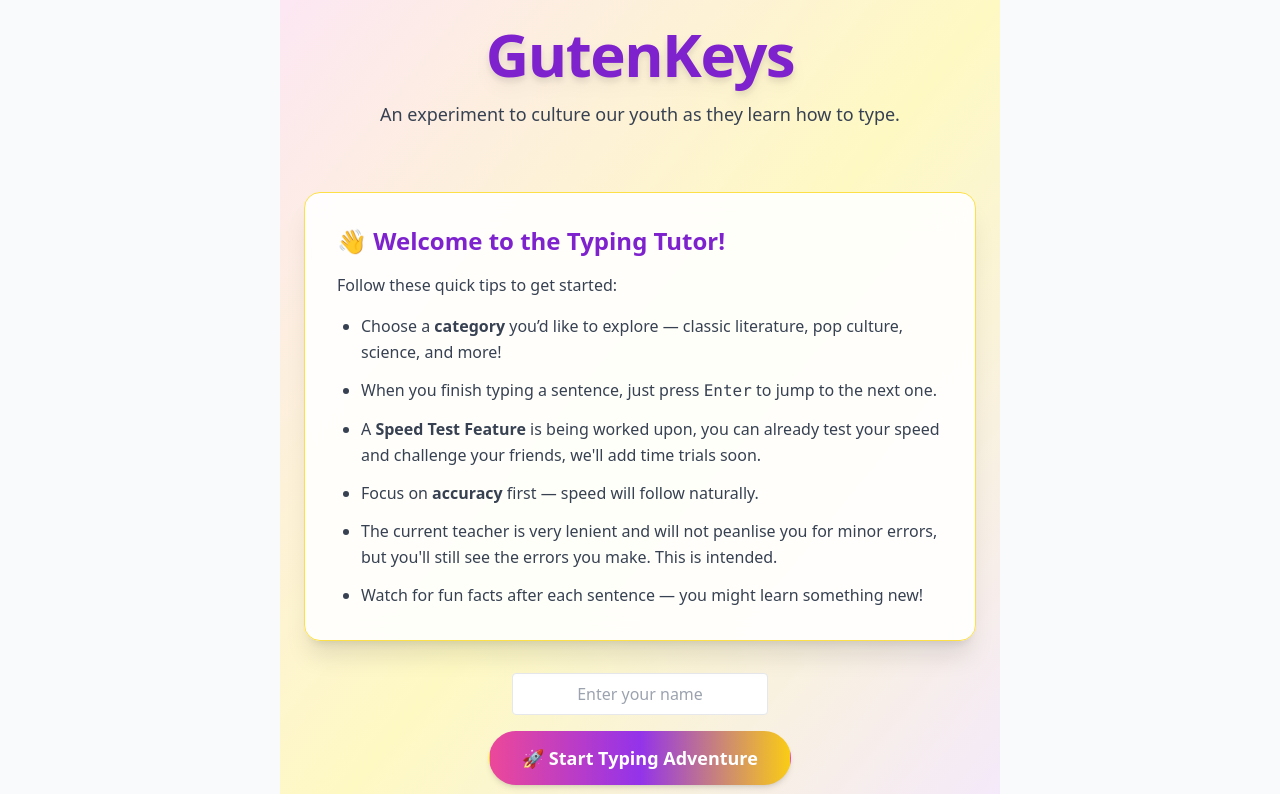
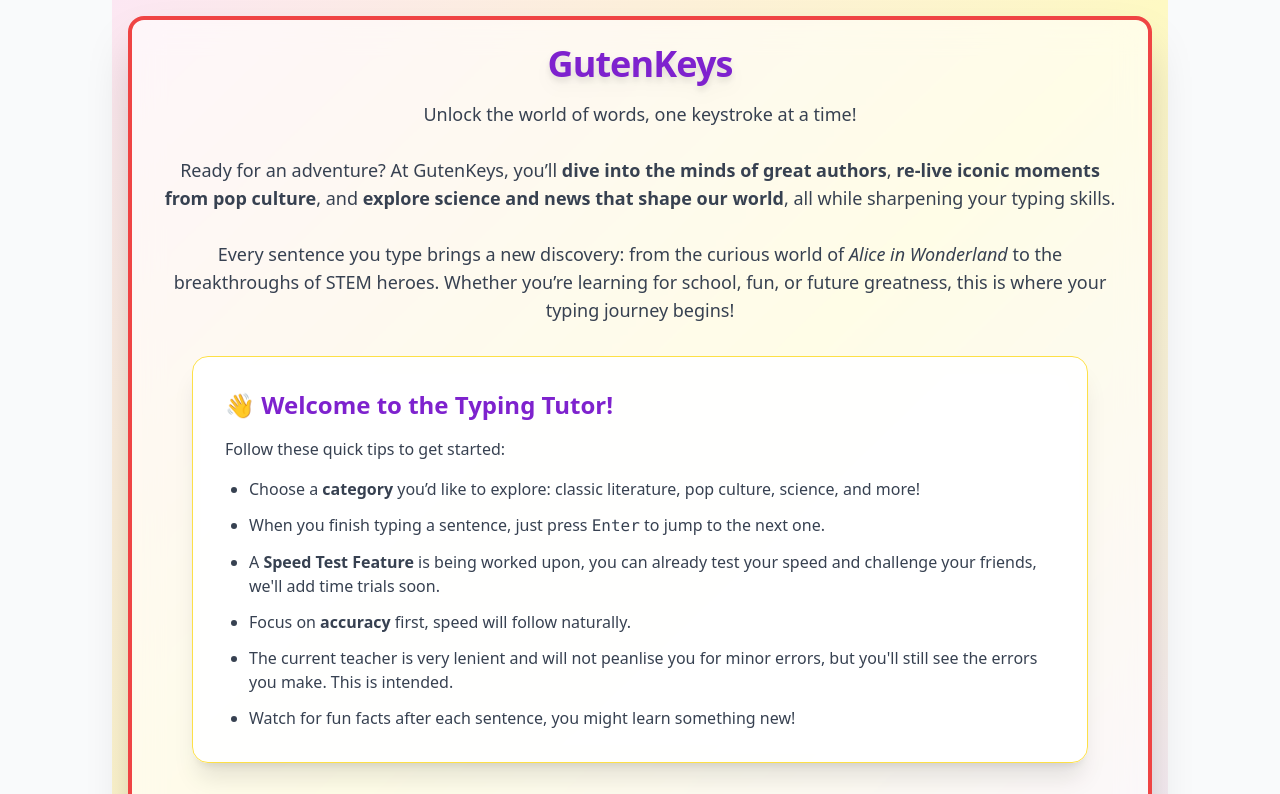
Before and after one commit to Bingeljell/typing-tutor-app, a React (Vite) app: page / in a window 1280 px wide. Shown: the top 794 px of the page. Built offline with nearby package versions, Linux system fonts and the light colour scheme.

Commit message:
Chore: fixed some styling inconsistencies

```diff
--- a/src/components/Landing.jsx
+++ b/src/components/Landing.jsx
@@ -28,25 +28,31 @@
     return (
       //<div className="flex flex-col items-center justify-center min-h-screen bg-gradient-to-br from-pink-100 via-yellow-100 to-purple-100 text-center p-6 font-sans">
       <motion.div
-        className="flex flex-col items-center justify-center min-h-screen bg-gradient-to-br from-pink-100 via-yellow-100 to-purple-100 text-center p-6 font-sans"
+        className="flex flex-col items-center justify-center min-h-screen bg-gradient-to-br from-pink-100 via-yellow-100 to-purple-100 text-center p-4 font-sans"
         initial={{ opacity: 0 }}
         animate={{ opacity: 1 }}
         transition={{ duration: 0.5, ease: 'easeOut' }}
       >
+       <div className="bg-white/60 backdrop-blur-lg border border-gray-300 rounded-2xl shadow-2xl p-6 max-w-5xl w-full mx-auto text-center border-4 border-red-500">
         {/* <h1 className="text-5xl font-bold text-purple-800 mb-4">GutenKeys</h1> */}
-        <h1 className="text-6xl font-extrabold text-purple-700 drop-shadow-lg font-display mb-4 tracking-tight">GutenKeys</h1>
+        <h1 className="sm:text-4xl font-extrabold text-purple-700 drop-shadow-lg font-display mb-4 tracking-tight">GutenKeys</h1>
 
-        <p className="text-lg text-gray-700 mb-8">An experiment to culture our youth as they learn how to type.</p>
-          {/* <div className="bg-white border border-yellow-200 rounded-lg shadow p-6 max-w-xl mx-auto mt-6 text-left"> */}
-          <div className="bg-white/90 backdrop-blur-lg border border-yellow-300 rounded-2xl shadow-xl p-8 max-w-2xl mx-auto mt-8 text-left transition-transform hover:scale-[1.01]">
+        {/* <p className="text-lg text-gray-700 mb-8">An experiment to culture our youth as they learn how to type.</p> */}
+        <p className="sm:text-lg text-gray-700 mb-2 leading-relaxed">
+          Unlock the world of words, one keystroke at a time! <br /><br />
+          Ready for an adventure? At GutenKeys, you’ll <strong>dive into the minds of great authors</strong>, <strong>re-live iconic moments from pop culture</strong>, and <strong>explore science and news that shape our world</strong>, all while sharpening your typing skills.
+          <br /><br />
+          Every sentence you type brings a new discovery: from the curious world of <em>Alice in Wonderland</em> to the breakthroughs of STEM heroes. Whether you’re learning for school, fun, or future greatness, this is where your typing journey begins!
+        </p>
+          <div className="bg-white/90 backdrop-blur-lg border border-yellow-300 rounded-2xl shadow-xl p-8 max-w-4xl mx-auto mt-8 text-left transition-transform hover:scale-[1.01]">
 
-          <h3 className="text-2xl font-bold text-purple-700 mb-4">👋 Welcome to the Typing Tutor!</h3>
+          <h3 className="sm:text-2xl font-bold text-purple-700 mb-4">👋 Welcome to the Typing Tutor!</h3>
           <p className="text-gray-700 mb-4">
             Follow these quick tips to get started:
           </p>
-          <ul className="list-disc pl-6 space-y-3 text-gray-700 text-base leading-relaxed">
+          <ul className="sm:text-base list-disc pl-6 space-y-3 text-gray-700 text-base leading-relaxed">
             <li>
-              Choose a <strong>category</strong> you’d like to explore — classic literature, pop culture, science, and more!
+              Choose a <strong>category</strong> you’d like to explore: classic literature, pop culture, science, and more!
             </li>
             <li>
               When you finish typing a sentence, just press <kbd>Enter</kbd> to jump to the next one.
@@ -55,13 +61,13 @@
               A <strong>Speed Test Feature</strong> is being worked upon, you can already test your speed and challenge your friends, we'll add time trials soon.
             </li>
             <li>
-              Focus on <strong>accuracy</strong> first — speed will follow naturally.
+              Focus on <strong>accuracy</strong> first, speed will follow naturally.
             </li>
             <li>
               The current teacher is very lenient and will not peanlise you for minor errors, but you'll still see the errors you make. This is intended.
             </li>
             <li>
-              Watch for fun facts after each sentence — you might learn something new!
+              Watch for fun facts after each sentence, you might learn something new!
             </li>
           </ul>
         </div>
@@ -94,6 +100,7 @@
             Test My Speed
           </button>
         </form>
+       </div>
       </motion.div>
     );
   };
--- a/src/components/SpeedTestPage.jsx
+++ b/src/components/SpeedTestPage.jsx
@@ -80,7 +80,7 @@
       animate={{ opacity: 1 }}
       transition={{ duration: 0.5 }}
     >
-      <div className="max-w-xl bg-white/90 backdrop-blur-lg border rounded-xl shadow p-8 text-center">
+      <div className="max-w-5xl bg-white/90 backdrop-blur-lg border rounded-xl shadow p-8 text-center">
         <h1 className="text-3xl font-bold text-purple-700 mb-4">⚡ Typing Speed Test</h1>
         <p className="mb-2 text-gray-700 font-semibold">Welcome, {name}!</p>
         <p className="mb-4 text-gray-600">Type the sentence below as fast and accurately as you can:</p>
@@ -100,6 +100,7 @@
         {isComplete && (
           <div className="mt-4 mb-4">
             <p className="text-green-700 font-bold">✅ Speed Test Complete!</p>
+            <p className="text-gray-600">Challenges your friends to a Type-off!</p>
             <div className="flex justify-center gap-4 mt-4">
               <div className="bg-purple-100 border border-purple-300 rounded-lg p-4 shadow w-32">
                 <div className="text-sm text-purple-700">Accuracy</div>
--- a/src/components/TypingBox.jsx
+++ b/src/components/TypingBox.jsx
@@ -171,20 +171,20 @@
   ];
 
   return (
-    //<div className="min-h-screen flex items-center justify-center bg-gradient-to-b from-purple-50 to-yellow-50">
+
     <motion.div
-    className="min-h-screen flex items-center justify-center bg-gradient-to-br from-pink-100 via-yellow-100 to-purple-100"
-    initial={{ opacity: 0, y: 20 }}
-    animate={{ opacity: 1, y: 0 }}
-    transition={{ duration: 0.6, ease: 'easeOut' }}
+      className="min-h-screen flex items-center justify-center bg-gradient-to-br from-pink-100 via-yellow-100 to-purple-100"
+      initial={{ opacity: 0, y: 20 }}
+      animate={{ opacity: 1, y: 0 }}
+      transition={{ duration: 0.6, ease: 'easeOut' }}
     >
-    <div className="w-full max-w-4xl mx-auto p-8 bg-white/90 backdrop-blur-lg rounded-3xl shadow-2xl border border-gray-200 text-center">
+    <div className="bg-white/60 backdrop-blur-lg border border-gray-300 rounded-2xl shadow-2xl p-6 w-full mx-auto text-center">
 
-    <h2 className="text-4xl font-extrabold font-display text-purple-700 drop-shadow-md mb-4">
+    <h2 className="text-3xl sm:text-4xl font-extrabold font-display text-purple-700 drop-shadow-md mb-4">
     Culture yourself as you learn to type
     </h2>
       <header className="text-xl text-gray-800 font-bold mb-4">Welcome {name}!</header>
-      <p className="text-lg text-gray-800 mb-4">Select a mode below to get started</p>
+      <p className="text-base sm:text-lg text-gray-800 mb-4">Select a mode below to get started</p>
       {/* Set mode */}
       <div className="mb-6">
         {['classic', 'pop', 'news', 'stem'].map((mode) => (
@@ -224,7 +224,7 @@
 
       {/* 📚 Progress HUD: Level and Part Tracker */}
         <div className="mb-2">
-          <p className="text-sm text-gray-700 font-semibold">
+          <p className="text-xs sm:text-sm text-gray-700 font-semibold">
             Level {targetExercise.level} — Exercise {currentIndex + 1} of {currentExercises.length}
           </p>
           <div className="flex justify-center gap-1 mt-1">
@@ -252,7 +252,7 @@
       </div>
 
       {/* Text box */}
-      <p className="text-2xl tracking-wide bg-white text-gray-800 p-4 rounded-md shadow border border-gray-300 max-w-xl mx-auto font-mono my-6">
+      <p className="text-lg sm:text-xl tracking-wide bg-white/80 text-gray-800 p-3 rounded-md shadow border border-gray-300 mx-auto font-mono my-4">
         {renderText()}
       </p>
 
@@ -281,14 +281,15 @@
         value={userInput}
         onChange={handleInputChange}
         disabled={isComplete}
-        className="w-full max-w-xl text-lg mt-2 p-3 text-gray-700 border-2 border-yellow-300 bg-yellow-50 rounded-md"
+        className="w-full text-base sm:text-lg mt-2 p-3 text-gray-700 border-2 border-yellow-300 bg-yellow-50 rounded-md"
       />
 
       {/* Stats box */}
-      <div className="flex flex-wrap justify-center gap-4 mt-8 font-sans">
+
+      <div className="flex flex-wrap justify-center gap-4 mt-6">
         {stats.map((stat, index) => (
-          <div key={index} className="bg-gray-200 rounded-md p-3 w-[120px] text-center shadow">
-            <div className="text-sm text-gray-600">{stat.label}</div>
+          <div key={index} className="bg-white/80 border border-gray-300 rounded-lg p-4 w-32 shadow">
+            <div className="text-xs text-gray-600">{stat.label}</div>
             <div className="text-xl font-bold text-gray-800">{stat.value}</div>
           </div>
         ))}
@@ -357,6 +358,7 @@
           Reset Name
         </button>
       </div>
+
     </div>
     </motion.div>
   );
```
